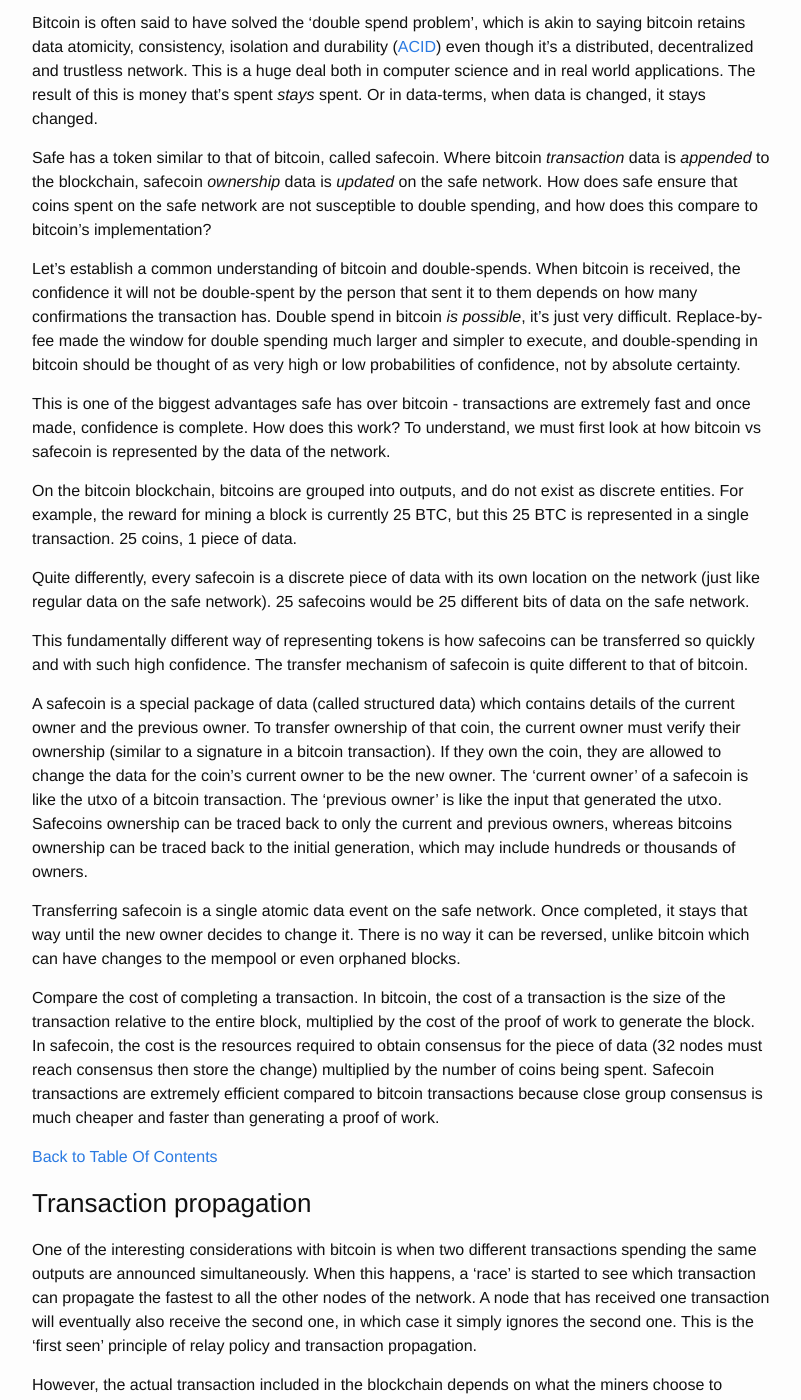
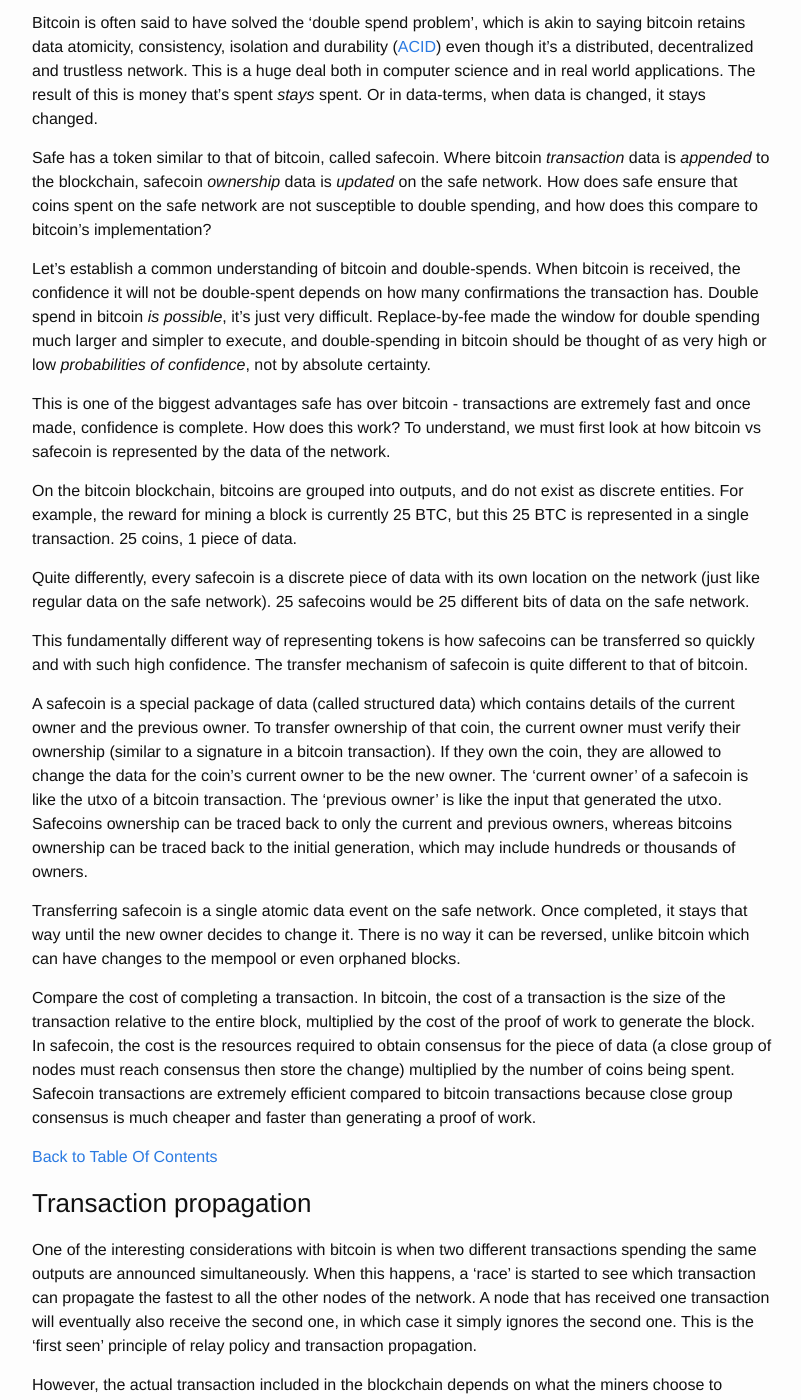
Before and after one commit to safe-network-explained/safe-network-explained.github.io, a Jekyll site: the page built from _posts/2016-05-05-safe-for-bitcoiners.markdown, in a window 1280 px wide and 1400 px high, scrolled down 3630 px. Shown: the whole window, without its empty margins (238-1039 px from the left). Built offline with Jekyll 4.4.1, drawn with Linux system fonts in a browser that asks for light colours.

Commit message:
Close group is more general in double spend part

```diff
--- a/_posts/2016-05-05-safe-for-bitcoiners.markdown
+++ b/_posts/2016-05-05-safe-for-bitcoiners.markdown
@@ -113,7 +113,7 @@
 
 Safe has a token similar to that of bitcoin, called safecoin. Where bitcoin _transaction_ data is _appended_ to the blockchain, safecoin _ownership_ data is _updated_ on the safe network. How does safe ensure that coins spent on the safe network are not susceptible to double spending, and how does this compare to bitcoin's implementation?
 
-Let's establish a common understanding of bitcoin and double-spends. When bitcoin is received, the confidence it will not be double-spent by the person that sent it to them depends on how many confirmations the transaction has. Double spend in bitcoin _is possible_, it's just very difficult. Replace-by-fee made the window for double spending much larger and simpler to execute, and double-spending in bitcoin should be thought of as very high or low probabilities of confidence, not by absolute certainty.
+Let's establish a common understanding of bitcoin and double-spends. When bitcoin is received, the confidence it will not be double-spent depends on how many confirmations the transaction has. Double spend in bitcoin _is possible_, it's just very difficult. Replace-by-fee made the window for double spending much larger and simpler to execute, and double-spending in bitcoin should be thought of as very high or low _probabilities of confidence_, not by absolute certainty.
 
 This is one of the biggest advantages safe has over bitcoin - transactions are extremely fast and once made, confidence is complete. How does this work? To understand, we must first look at how bitcoin vs safecoin is represented by the data of the network.
 
@@ -127,7 +127,7 @@
 
 Transferring safecoin is a single atomic data event on the safe network. Once completed, it stays that way until the new owner decides to change it. There is no way it can be reversed, unlike bitcoin which can have changes to the mempool or even orphaned blocks.
 
-Compare the cost of completing a transaction. In bitcoin, the cost of a transaction is the size of the transaction relative to the entire block, multiplied by the cost of the proof of work to generate the block. In safecoin, the cost is the resources required to obtain consensus for the piece of data (32 nodes must reach consensus then store the change) multiplied by the number of coins being spent. Safecoin transactions are extremely efficient compared to bitcoin transactions because close group consensus is much cheaper and faster than generating a proof of work.
+Compare the cost of completing a transaction. In bitcoin, the cost of a transaction is the size of the transaction relative to the entire block, multiplied by the cost of the proof of work to generate the block. In safecoin, the cost is the resources required to obtain consensus for the piece of data (a close group of nodes must reach consensus then store the change) multiplied by the number of coins being spent. Safecoin transactions are extremely efficient compared to bitcoin transactions because close group consensus is much cheaper and faster than generating a proof of work.
 
 [Back to Table Of Contents](#double-spend-prevention_toc)
 
```
